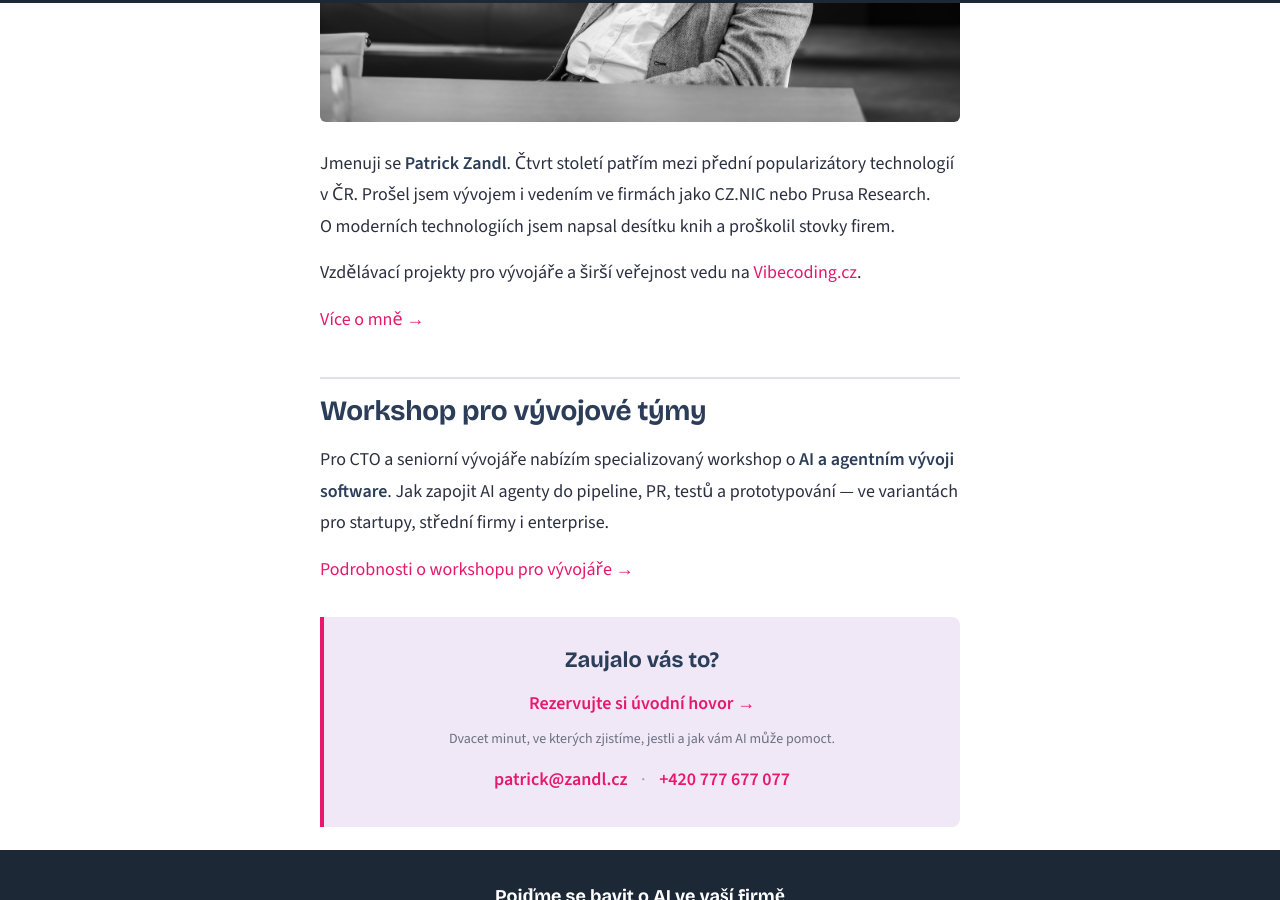
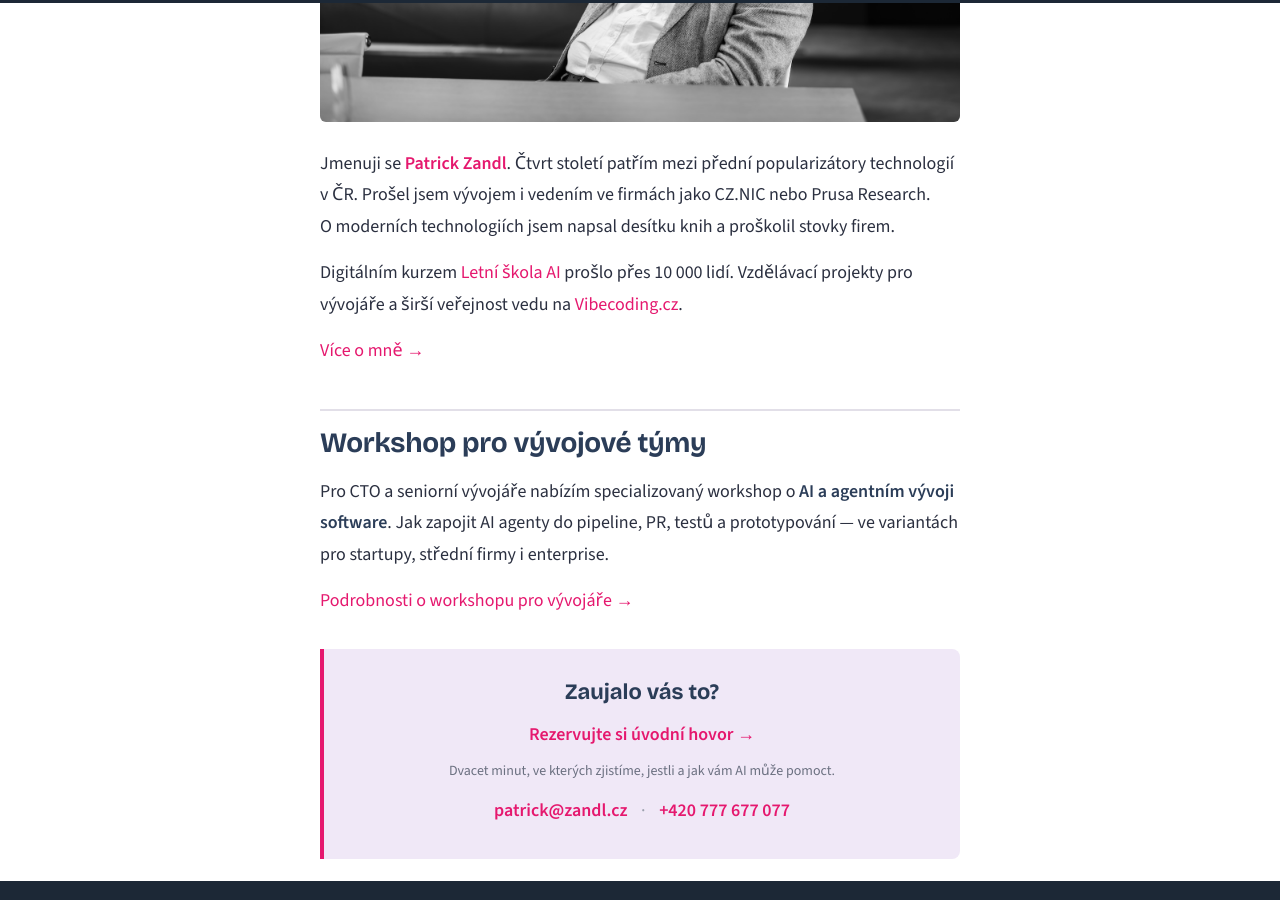
Before and after one commit to tangero/aivefirmach, a Jekyll site: the page built from index.html, in a window 1280 px wide and 900 px high, scrolled down 2757 px. Built offline with Jekyll 4.4.1, drawn with Linux system fonts in a browser that asks for light colours; the list of posts is cut into pages by our own code; comment, search, counter and statistics services are not loaded.

Commit message:
Přidání Letní školy AI do navigace a bio, Wikipedia odkaz na jméno
Letní škola AI (10 000+ absolventů) v navigaci a v sekci Kdo to vede.
Jméno Patrick Zandl linkuje na Wikipedii jako social proof.

Co-Authored-By: Claude Opus 4.6 (1M context) <noreply@anthropic.com>

```diff
--- a/_layouts/default.html
+++ b/_layouts/default.html
@@ -34,6 +34,7 @@
 
             <nav aria-label="Hlavní navigace">
               <a href="{{ site.baseurl }}/" {% if page.url == "/" %}class="active"{% endif %}>Workshopy</a>
+              <a href="https://skola.prolnuto.cz" target="_blank" rel="noopener noreferrer">Letní škola AI</a>
               <a href="{{ site.baseurl }}/najmetesime" {% if page.url == "/najmetesime/" %}class="active"{% endif %}>Konzultace</a>
               <a href="{{ site.baseurl }}/about" {% if page.url == "/about/" %}class="active"{% endif %}>O mně</a>
             </nav>
--- a/index.html
+++ b/index.html
@@ -42,8 +42,8 @@ layout: default
 
     <h2>Kdo to vede</h2>
     <img src="/images/patrick-zandl.jpeg" width="1600" height="1058" loading="lazy" alt="Patrick Zandl při workshopu" />
-    <p>Jmenuji se <strong>Patrick Zandl</strong>. Čtvrt století patřím mezi přední popularizátory technologií v&nbsp;ČR. Prošel jsem vývojem i vedením ve firmách jako CZ.NIC nebo Prusa Research. O&nbsp;moderních technologiích jsem napsal desítku knih a proškolil stovky firem.</p>
-    <p>Vzdělávací projekty pro vývojáře a širší veřejnost vedu na <a href="https://vibecoding.cz" target="_blank" rel="noopener noreferrer">Vibecoding.cz</a>.</p>
+    <p>Jmenuji se <strong><a href="https://cs.wikipedia.org/wiki/Patrick_Zandl" target="_blank" rel="noopener noreferrer">Patrick Zandl</a></strong>. Čtvrt století patřím mezi přední popularizátory technologií v&nbsp;ČR. Prošel jsem vývojem i vedením ve firmách jako CZ.NIC nebo Prusa Research. O&nbsp;moderních technologiích jsem napsal desítku knih a proškolil stovky firem.</p>
+    <p>Digitálním kurzem <a href="https://skola.prolnuto.cz" target="_blank" rel="noopener noreferrer">Letní škola AI</a> prošlo přes 10&nbsp;000 lidí. Vzdělávací projekty pro vývojáře a širší veřejnost vedu na <a href="https://vibecoding.cz" target="_blank" rel="noopener noreferrer">Vibecoding.cz</a>.</p>
     <p><a href="/about">Více o mně &rarr;</a></p>
 
     <h2>Workshop pro vývojové týmy</h2>
```
Also changed, not shown: _pages/about.md (+2 -1 lines).
